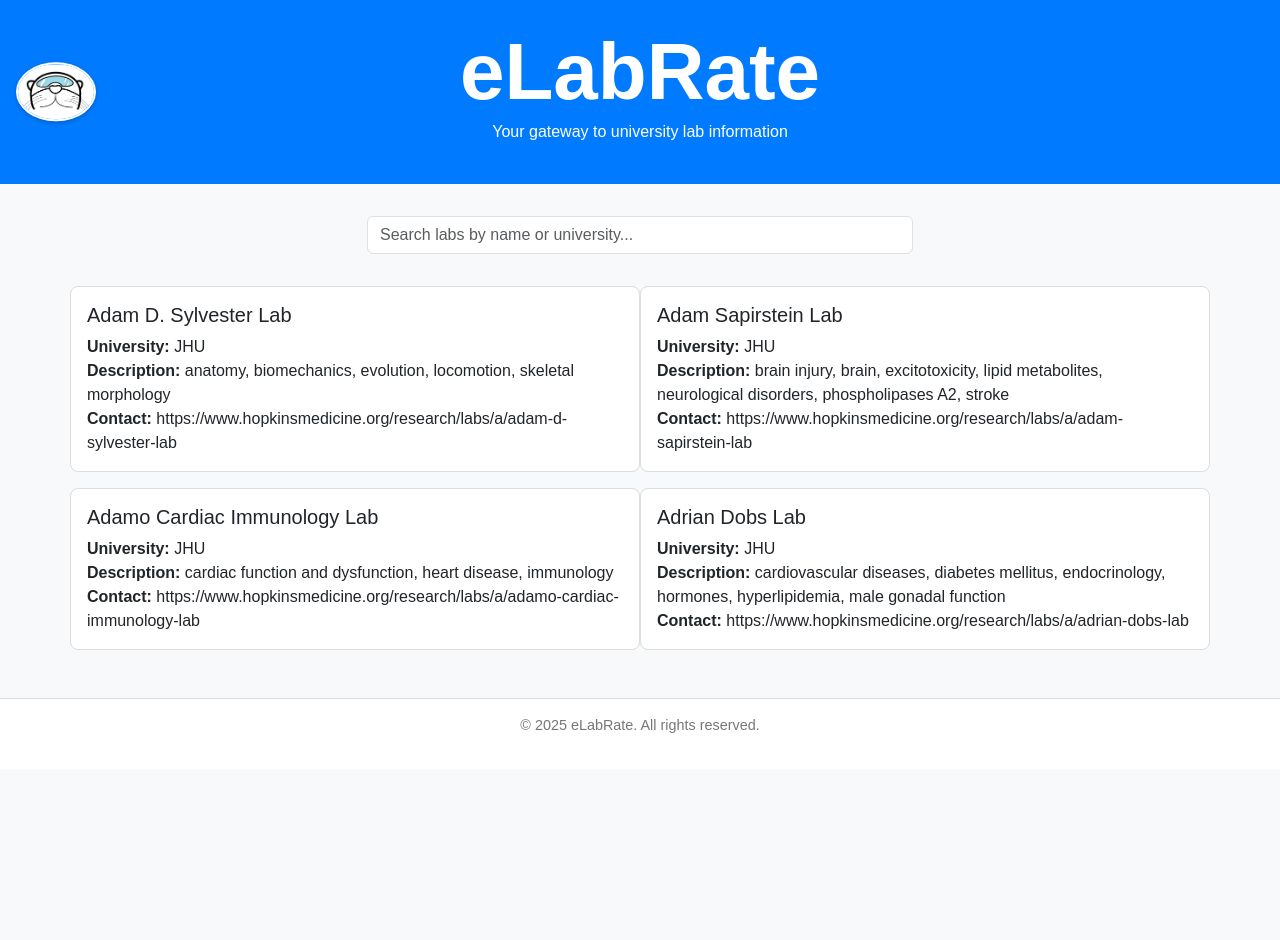
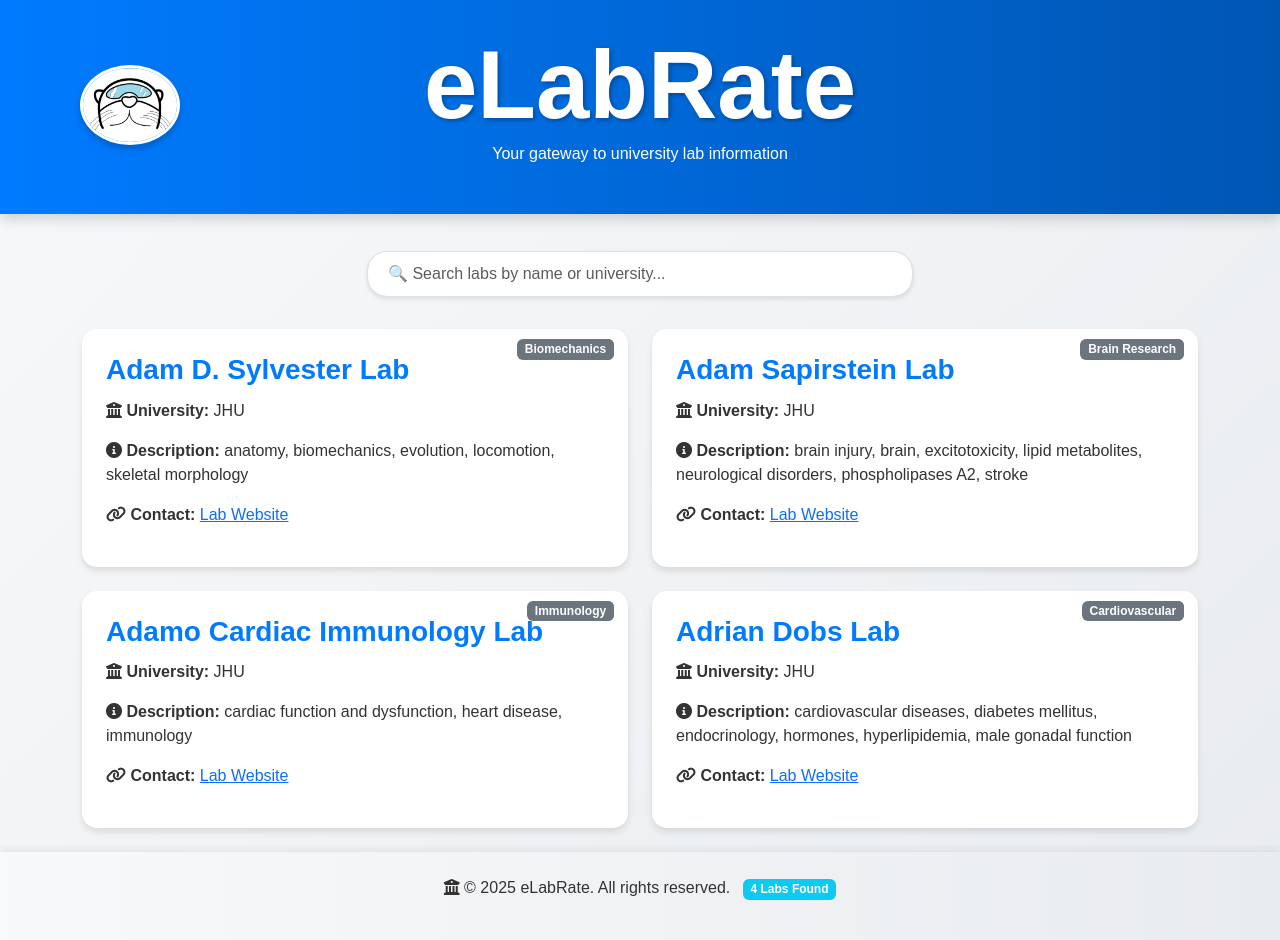
Before and after one commit to wxy108/eLabRate, a plain HTML site: page index.html in a window 1280 px wide. Before the commit the page ends 800 px from the top, so only its background shows below. Drawn offline with nearby package versions, Linux system fonts and the light colour scheme; files whose address does not match are found by name.

Commit message:
Update index.html

```diff
--- a/index.html
+++ b/index.html
@@ -1,184 +1,247 @@
+
+
 <!DOCTYPE html>
 <html lang="en">
 <head>
 	<meta charset="UTF-8" />
 	<title>eLabRate</title>
-	<!-- Bootstrap CSS (CDN) -->
-	<link href="https://cdn.jsdelivr.net/npm/bootstrap@5.3.0/dist/css/bootstrap.min.css"
-		  rel="stylesheet" />
+	<!-- Bootstrap CSS -->
+	<link href="https://cdn.jsdelivr.net/npm/bootstrap@5.3.0/dist/css/bootstrap.min.css" rel="stylesheet" />
+	<!-- Font Awesome for icons -->
+	<link href="https://cdnjs.cloudflare.com/ajax/libs/font-awesome/6.0.0/css/all.min.css" rel="stylesheet">
 	<style>
-		/* Custom styling to make the page clean, tidy, and fascinating */
 		body {
-			background: #f8f9fa; /* light gray background */
+			background: linear-gradient(135deg, #f8f9fa 0%, #e9ecef 100%);
+			font-family: 'Arial', sans-serif;
 			margin: 0;
 			padding: 0;
-			font-family: Arial, sans-serif;
+			color: #333;
 		}
 
 		header {
-			background-color: #007bff;
+			background: linear-gradient(to right, #007bff, #0056b3);
 			color: #fff;
-			padding: 1.5rem 1rem;
+			padding: 2rem 1rem;
 			text-align: center;
-			position: relative; /* for logo placement if needed */
-			margin-bottom: 2rem;
+			position: relative;
+			box-shadow: 0 4px 6px rgba(0,0,0,0.1);
+			transition: all 0.3s ease;
+		}
+
+			header:hover {
+				transform: translateY(-5px);
+				box-shadow: 0 6px 12px rgba(0,0,0,0.15);
 			}
 
 			header h1 {
 				margin: 0;
-				font-size: 5rem;
+				font-size: 6rem;
 				font-weight: 700;
+				text-shadow: 2px 2px 4px rgba(0,0,0,0.3);
 			}
 
 		.logo-img {
 			position: absolute;
 			top: 50%;
-            left: 1rem;
-            transform: translateY(-50%);
-            width: 80px; /* Adjust size as needed */
-            height: auto; /* Maintain aspect ratio */
-            border-radius: 50%; /* Optional: make it circular */
-            border: 2px solid #fff; /* Optional: add a border */
-            box-shadow: 0 2px 5px rgba(0, 0, 0, 0.2); /* Optional: subtle shadow */
+			left: 5rem;
+			transform: translateY(-50%) rotate(0deg);
+			width: 100px;
+			height: 80px;
+			border-radius: 50%;
+			border: 3px solid #fff;
+			box-shadow: 0 4px 6px rgba(0,0,0,0.2);
+			transition: transform 0.5s ease;
 		}
 
-		/* Placeholder for logo */
-		.logo-placeholder {
-			position: absolute;
-			top: 50%;
-			left: 1rem;
-			transform: translateY(-50%);
-			/* You can remove these lines and replace with your logo image */
-			width: 80px;
-			height: 80px;
-			background-color: white;
-			border-radius: 50%;
-			text-align: center;
-			line-height: 80px;
-			color: #007bff;
-			font-weight: bold;
-			font-size: 14px;
-			border: 2px solid #fff;
-			user-select: none;
+			.logo-img:hover {
+				transform: translateY(-50%) rotate(360deg);
 			}
 
         .search-bar {
+            margin-top: 2rem;
             margin-bottom: 2rem;
+            perspective: 1000px;
+        }
+
+		#searchInput {
+			border-radius: 20px;
+			padding: 10px 20px;
+			transition: all 0.3s ease;
+			box-shadow: 0 2px 4px rgba(0,0,0,0.1);
+		}
+
+			#searchInput:focus {
+				transform: scale(1.02);
+				box-shadow: 0 4px 8px rgba(0,0,0,0.2);
+				border-color: #007bff;
 			}
 
 		.lab-card {
 			background-color: #fff;
-			border: 1px solid #ddd;
-			border-radius: 8px;
-			padding: 1rem;
-			margin-bottom: 1rem;
+			border: none;
+			border-radius: 15px;
+			padding: 1.5rem;
+			margin-bottom: 1.5rem;
+			box-shadow: 0 4px 6px rgba(0,0,0,0.1);
+			transition: all 0.3s ease;
+			position: relative;
+			overflow: hidden;
+		}
+
+			.lab-card:hover {
+				transform: translateY(-10px);
+				box-shadow: 0 8px 15px rgba(0,0,0,0.2);
+			}
+
+			.lab-card::before {
+				content: '';
+				position: absolute;
+				top: 0;
+				left: 0;
+				width: 100%;
+				height: 5px;
+				background: linear-gradient(to right, #007bff, #0056b3);
+				transform: scaleX(0);
+				transform-origin: left;
+				transition: transform 0.3s ease;
+			}
+
+			.lab-card:hover::before {
+				transform: scaleX(1);
 			}
 
 			.lab-card h3 {
-				margin: 0 0 0.5rem;
-				font-size: 1.25rem;
+				color: #007bff;
+				margin-bottom: 0.75rem;
+				font-weight: 600;
 			}
 
-			.lab-card p {
-				margin: 0;
+			.lab-card .badge {
+				position: absolute;
+				top: 10px;
+				right: 10px;
+				background-color: #28a745;
+				color: white;
 			}
 
 		footer {
+			background: linear-gradient(to right, #f8f9fa, #e9ecef);
+			padding: 1.5rem;
 			text-align: center;
-			padding: 1rem;
-			font-size: 0.9rem;
-			color: #777;
-			border-top: 1px solid #ddd;
-			margin-top: 2rem;
-			background-color: #fff;
+			box-shadow: 0 -4px 6px rgba(0,0,0,0.05);
+		}
+
+		@keyframes fadeIn {
+			from {
+				opacity: 0;
+				transform: translateY(20px);
+			}
+
+			to {
+				opacity: 1;
+				transform: translateY(0);
+			}
+		}
+
+		.lab-card {
+			animation: fadeIn 0.5s ease forwards;
+			opacity: 0;
 		}
 	</style>
 </head>
 <body>
-
-	<!-- Header Section -->
 	<header>
-		<!-- LOGO GOES HERE (replace the div below with an <img> if you have a logo) -->
-		<img src="X:/Xiyuan Wang/JHU/Others/1-eLabRate/4-Web/1-Code/images/logo_v0.png" alt="eLabRate Logo" class="logo-img" />
+		<img src="images/logo_v0.png" alt="eLabRate Logo" class="logo-img" />
 		<h1>eLabRate</h1>
 		<p>Your gateway to university lab information</p>
 	</header>
 
 	<main class="container">
-		<!-- Search Bar -->
 		<div class="row search-bar">
 			<div class="col-md-6 offset-md-3">
 				<input type="text"
 					   id="searchInput"
 					   class="form-control"
-					   placeholder="Search labs by name or university..."
+					   placeholder="🔍 Search labs by name or university..."
 					   oninput="filterLabs()" />
 			</div>
 		</div>
 
-		<!-- Labs Display -->
 		<div class="row" id="labContainer">
-			<!-- JavaScript will dynamically insert lab cards here -->
+			<!-- Labs will be dynamically inserted here -->
 		</div>
 	</main>
 
 	<footer>
-		<p>&copy; 2025 eLabRate. All rights reserved.</p>
+		<p>
+			<i class="fas fa-university"></i> © 2025 eLabRate. All rights reserved.
+			<span id="labCount" class="badge bg-info ms-2"></span>
+		</p>
 	</footer>
 
-	<!-- Bootstrap JS (Optional for advanced features) -->
-	<script src="https://cdn.jsdelivr.net/npm/bootstrap@5.3.0/dist/js/bootstrap.bundle.min.js"></script>
-
 	<script>
-		// Sample data: You can replace or expand this with real data
 		const labsData = [
 			{
 				university: "JHU",
 				labName: "Adam D. Sylvester Lab",
 				description: "anatomy, biomechanics, evolution, locomotion, skeletal morphology",
-                URL: "https://www.hopkinsmedicine.org/research/labs/a/adam-d-sylvester-lab"
+				URL: "https://www.hopkinsmedicine.org/research/labs/a/adam-d-sylvester-lab",
+				tags: ["Anatomy", "Biomechanics"]
 			},
 			{
 				university: "JHU",
 				labName: "Adam Sapirstein Lab",
 				description: "brain injury, brain, excitotoxicity, lipid metabolites, neurological disorders, phospholipases A2, stroke",
-                URL: "https://www.hopkinsmedicine.org/research/labs/a/adam-sapirstein-lab"
+				URL: "https://www.hopkinsmedicine.org/research/labs/a/adam-sapirstein-lab",
+				tags: ["Neurology", "Brain Research"]
 			},
 			{
 				university: "JHU",
 				labName: "Adamo Cardiac Immunology Lab",
 				description: "cardiac function and dysfunction, heart disease, immunology",
-                URL: "https://www.hopkinsmedicine.org/research/labs/a/adamo-cardiac-immunology-lab"
+				URL: "https://www.hopkinsmedicine.org/research/labs/a/adamo-cardiac-immunology-lab",
+				tags: ["Cardiology", "Immunology"]
 			},
 			{
 				university: "JHU",
 				labName: "Adrian Dobs Lab",
 				description: "cardiovascular diseases, diabetes mellitus, endocrinology, hormones, hyperlipidemia, male gonadal function",
-                URL: "https://www.hopkinsmedicine.org/research/labs/a/adrian-dobs-lab"
+				URL: "https://www.hopkinsmedicine.org/research/labs/a/adrian-dobs-lab",
+				tags: ["Endocrinology", "Cardiovascular"]
 			}
 		];
 
-
-		// Function to render labs on page load
 		function renderLabs(labs) {
 			const container = document.getElementById('labContainer');
-			container.innerHTML = ""; // Clear any existing content
+			container.innerHTML = "";
 
-			labs.forEach((lab) => {
+			labs.forEach((lab, index) => {
 				const card = document.createElement('div');
-				card.classList.add('col-md-6', 'lab-card');
+				card.classList.add('col-md-6');
+				card.style.animationDelay = `${index * 0.1}s`;
+
+				const tagBadges = lab.tags.map(tag =>
+					`<span class="badge bg-secondary me-1">${tag}</span>`
+				).join('');
 
 				card.innerHTML = `
+					<div class="lab-card">
 						<h3>${lab.labName}</h3>
-			  <p><strong>University:</strong> ${lab.university}</p>
-			  <p><strong>Description:</strong> ${lab.description}</p>
-			  <p><strong>Contact:</strong> ${lab.URL}</p>
+						<p><strong><i class="fas fa-university"></i> University:</strong> ${lab.university}</p>
+						<p><strong><i class="fas fa-info-circle"></i> Description:</strong> ${lab.description}</p>
+						<p><strong><i class="fas fa-link"></i> Contact:</strong>
+							<a href="${lab.URL}" target="_blank">Lab Website</a>
+						</p>
+						<div class="tags mt-2">${tagBadges}</div>
+					</div>
 				`;
 				container.appendChild(card);
 			});
+
+			document.getElementById('labCount').textContent =
+				`${labs.length} Labs Found`;
 		}
 
-		// Filter labs by search text
 		function filterLabs() {
 			const searchValue = document
 				.getElementById('searchInput')
@@ -188,14 +251,14 @@
 			const filtered = labsData.filter((lab) => {
 				return (
 					lab.labName.toLowerCase().includes(searchValue) ||
-					lab.university.toLowerCase().includes(searchValue)
+					lab.university.toLowerCase().includes(searchValue) ||
+					lab.tags.some(tag => tag.toLowerCase().includes(searchValue))
 				);
 			});
 
 			renderLabs(filtered);
 		}
 
-		// Initialize page with all labs
 		document.addEventListener('DOMContentLoaded', function () {
 			renderLabs(labsData);
 		});
```
Lines whose indentation alone changed are shown as unchanged.
